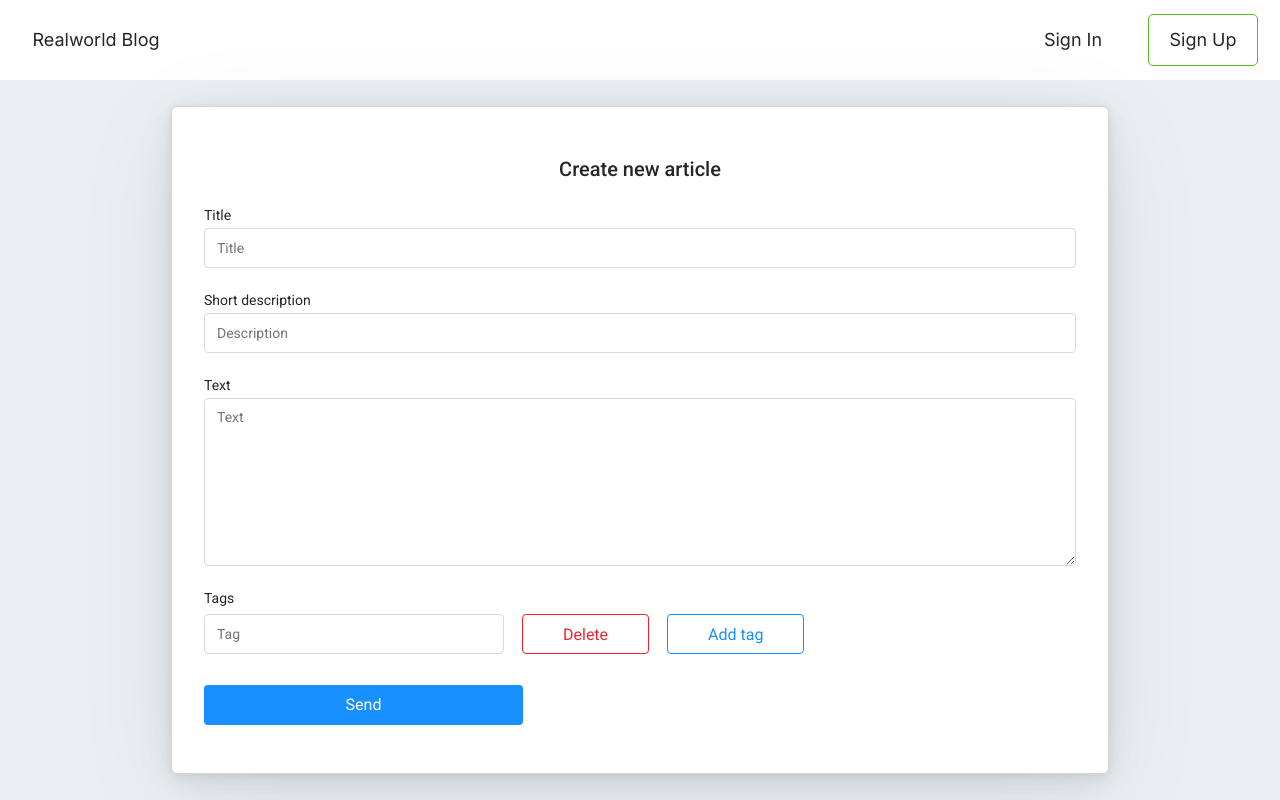
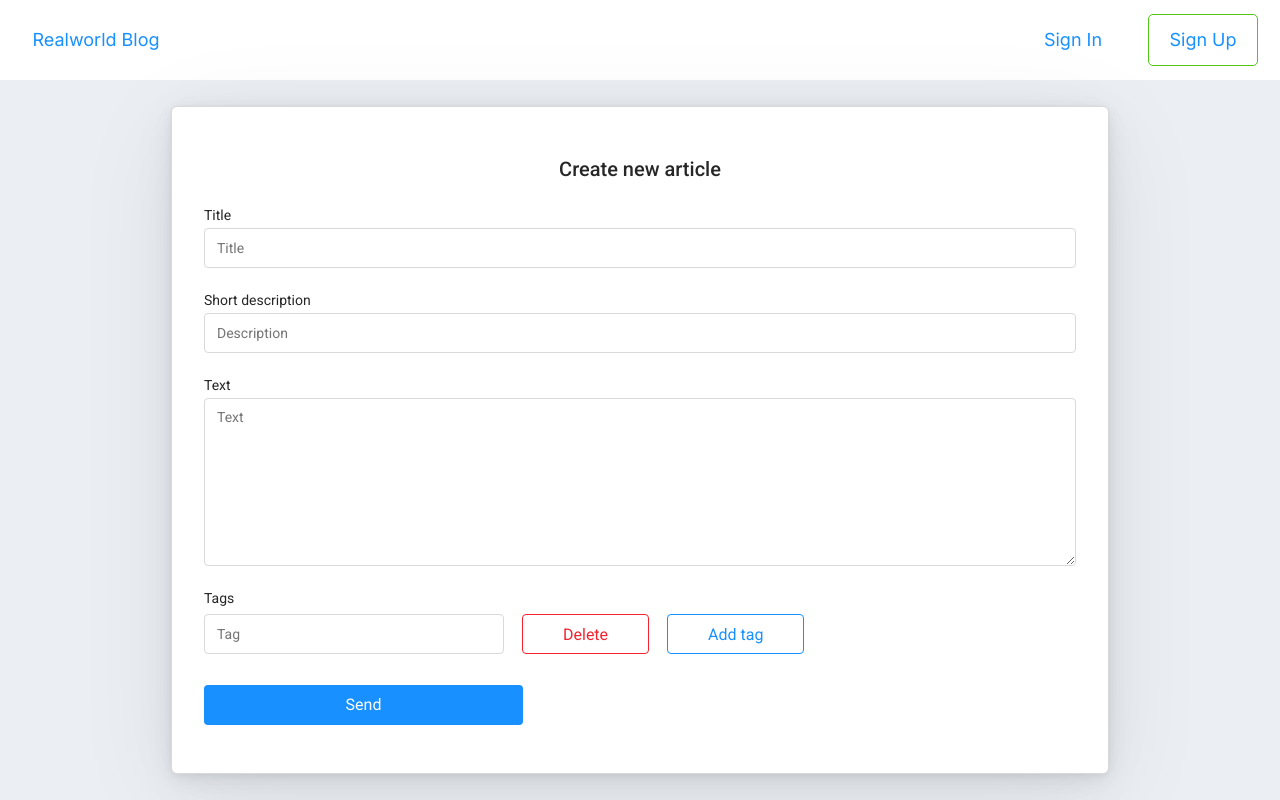
Before and after one commit to Aleksandr-Fi/real-blog, a React (Create React App) app: page /new-article in a window 1280 px wide. Built offline with nearby package versions, Linux system fonts and the light colour scheme.

Commit message:
Update Header.jsx

```diff
--- a/src/components/Header/Header.jsx
+++ b/src/components/Header/Header.jsx
@@ -43,9 +43,7 @@ const Header = ({ userData, logOut, getUserData }) => {
   return userData.isFetch ? (
     <header className={classes.Header}>
       <button className={[classes.Header__btn, classes['Header__btn-logo']].join(' ')}>
-        <Link className={classes.Header__btn} to="/">
-          Realworld Blog
-        </Link>
+        <Link to="/">Realworld Blog</Link>
       </button>
       <button className={[classes.Header__btn, classes['Header__btn-create']].join(' ')}>
         <Link to="/new-article">Create article</Link>
@@ -55,25 +53,19 @@ const Header = ({ userData, logOut, getUserData }) => {
         <img className={classes.Header__avatar} src={imageUrl} alt="avatar" onError={onImageError} />
       </button>
       <button className={[classes.Header__btn, classes['Header__btn-logOut']].join(' ')} onClick={onOut}>
-        <span className={classes.Header__btn}>Log Out</span>
+        <span>Log Out</span>
       </button>
     </header>
   ) : (
     <header className={classes.Header}>
       <button className={[classes.Header__btn, classes['Header__btn-logo']].join(' ')}>
-        <Link className={classes.Header__btn} to="/">
-          Realworld Blog
-        </Link>
+        <Link to="/">Realworld Blog</Link>
       </button>
       <button className={[classes.Header__btn, classes['Header__btn-singIn']].join(' ')}>
-        <Link className={classes.Header__btn} to="/sign-in">
-          Sign In
-        </Link>
+        <Link to="/sign-in">Sign In</Link>
       </button>
       <button className={[classes.Header__btn, classes['Header__btn-singUp']].join(' ')}>
-        <Link className={classes.Header__btn} to="/sign-up">
-          Sign Up
-        </Link>
+        <Link to="/sign-up">Sign Up</Link>
       </button>
     </header>
   )
```
